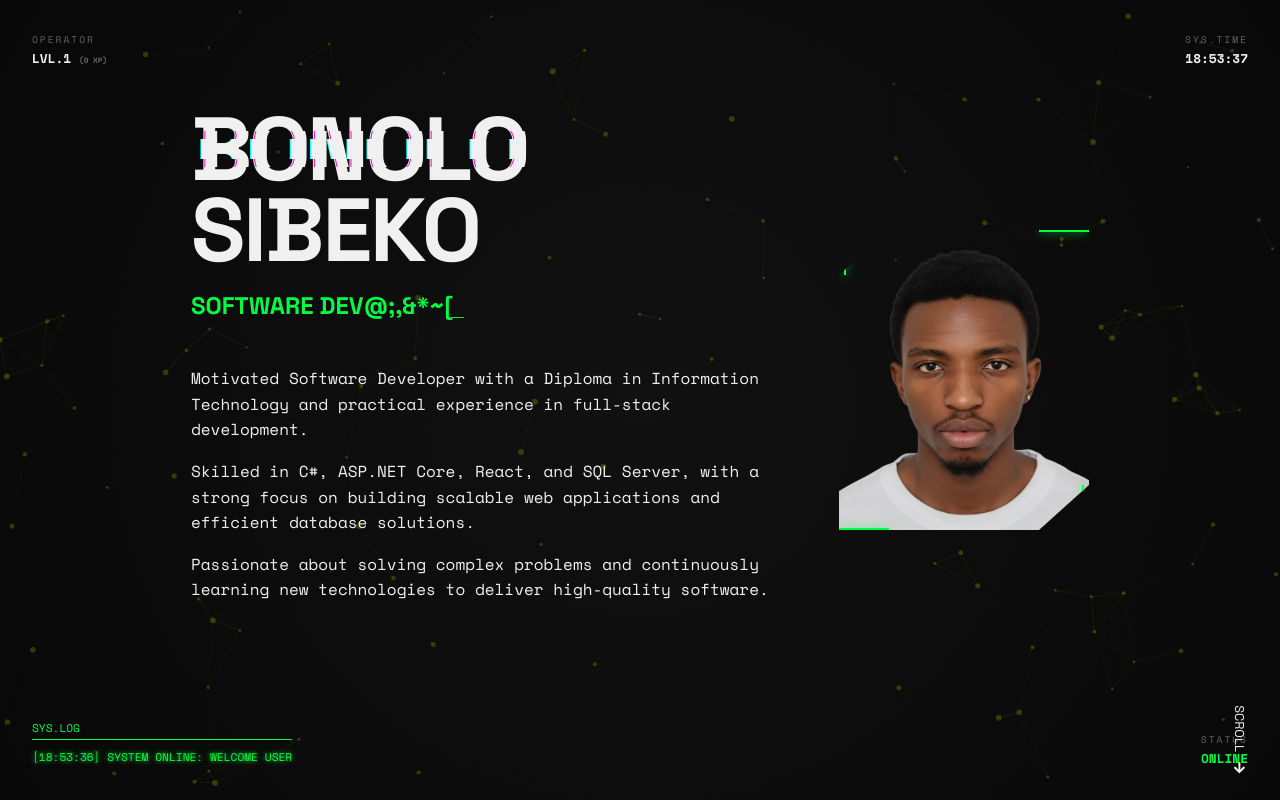
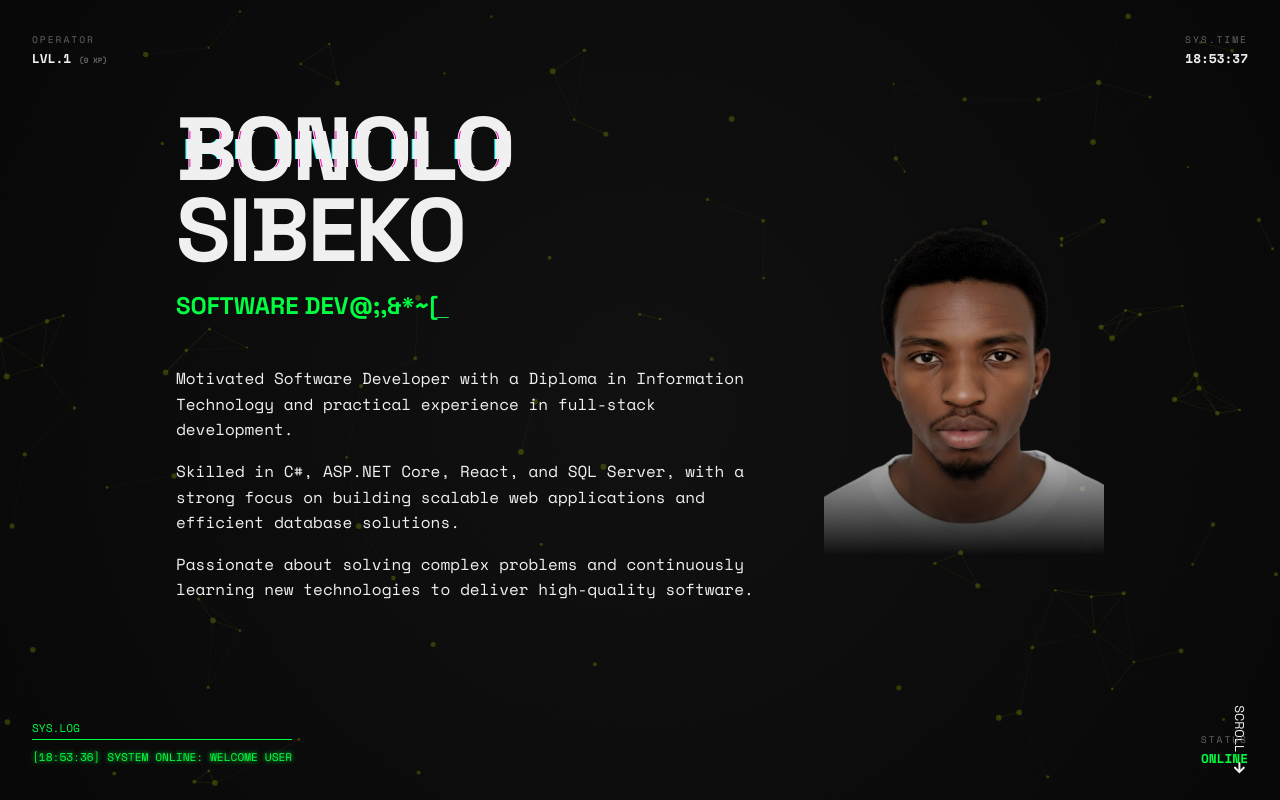
Before and after one commit to NoloSibeko/NoloSibekoPortfolio, a React (Vite) app in the folder ClientApp/: page / in a window 1280 px wide. Shown: the top 800 px of the page. Built offline with nearby package versions, Linux system fonts and the light colour scheme.

Commit message:
Refine profile image: seamless blending, remove corners, adjust brightness

```diff
--- a/ClientApp/src/App.css
+++ b/ClientApp/src/App.css
@@ -159,28 +159,16 @@ h1, h2, h3 {
 /* Profile Image Styling */
 .profile-frame {
     position: relative;
-    width: 250px;
-    height: 300px;
-    /* Cyber-shape: Angled corners */
-    clip-path: polygon(
-        20% 0%,
-        100% 0%,
-        100% 85%,
-        80% 100%,
-        0% 100%,
-        0% 15%
-    );
-    transition: all 0.5s cubic-bezier(0.23, 1, 0.32, 1);
-    /* Removed grayscale and background effects */
-}
-
-/* Glow border simulation - Removed */
-.profile-frame::before {
-    display: none;
+    width: 280px;
+    height: 350px;
+    transition: all 0.5s ease;
+    /* Seamless blending: Fade out the bottom */
+    mask-image: linear-gradient(to bottom, black 70%, transparent 100%);
+    -webkit-mask-image: linear-gradient(to bottom, black 70%, transparent 100%);
 }
 
 .profile-frame:hover {
-    transform: translateY(-5px) scale(1.02);
+    transform: translateY(-5px);
 }
 
 .profile-img {
@@ -189,32 +177,19 @@ h1, h2, h3 {
     object-fit: cover;
     object-position: center top;
     display: block;
+    /* Adjust brightness to match dark theme */
+    filter: brightness(0.9) contrast(1.1) grayscale(0.2);
+    transition: filter 0.5s ease;
 }
 
-.profile-overlay {
+.profile-frame:hover .profile-img {
+    filter: brightness(1) contrast(1.1) grayscale(0);
+}
+
+/* Decorative Corners - Removed per request */
+.profile-corner {
     display: none;
 }
-
-.profile-frame:hover .profile-overlay {
-    opacity: 0.3;
-}
-
-/* Decorative Corners */
-.profile-corner {
-    position: absolute;
-    background: var(--primary-color);
-    z-index: 10;
-    transition: all 0.4s ease;
-    box-shadow: 0 0 10px var(--primary-color);
-}
-
-.pc-tl { top: 0; left: 20%; width: 40px; height: 3px; transform-origin: left; transform: rotate(-37deg) translate(-12px, 8px); }
-/* Adjusted for clip-path visual. Let's stick to simpler corner markers */
-/* Reset corners to simple squares/lines */
-.pc-tl { top: 15px; left: 5px; width: 2px; height: 30px; transform: none; background: transparent; border-left: 2px solid var(--primary-color); }
-.pc-tr { top: 0px; right: 0px; width: 50px; height: 2px; transform: none; }
-.pc-bl { bottom: 0px; left: 0px; width: 50px; height: 2px; transform: none; }
-.pc-br { bottom: 15px; right: 5px; width: 2px; height: 30px; transform: none; background: transparent; border-right: 2px solid var(--primary-color); }
 
 /* Mobile Response */
 @media (max-width: 1024px) {
--- a/ClientApp/src/components/Hero.jsx
+++ b/ClientApp/src/components/Hero.jsx
@@ -79,11 +79,6 @@ const Hero = ({ profile }) => {
                             e.target.src = "https://ui-avatars.com/api/?name=Bonolo+Sibeko&background=0D0D0D&color=00ff41&size=512";
                         }}
                     />
-                    <div className="profile-overlay"></div>
-                    <div className="profile-corner pc-tl"></div>
-                    <div className="profile-corner pc-tr"></div>
-                    <div className="profile-corner pc-bl"></div>
-                    <div className="profile-corner pc-br"></div>
                 </div>
             </motion.div>
         </div>
```
